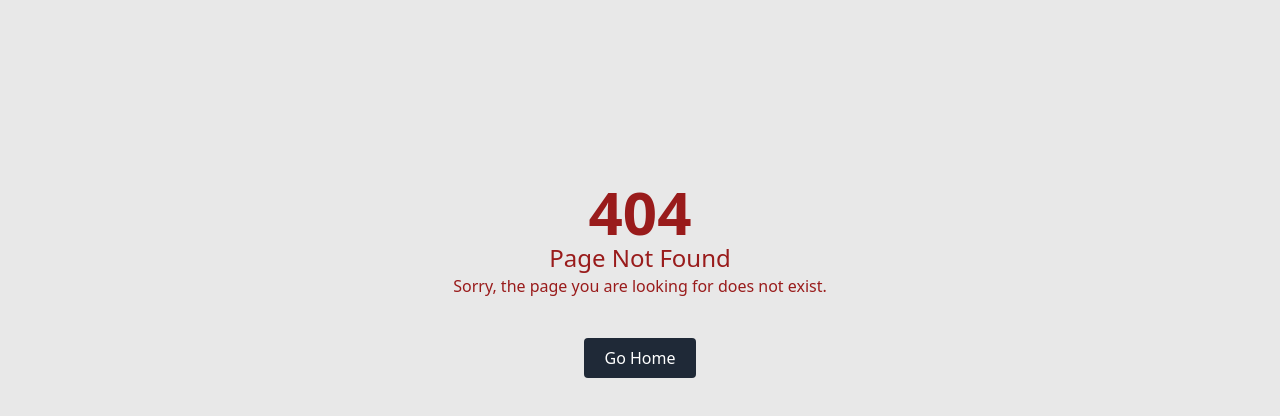
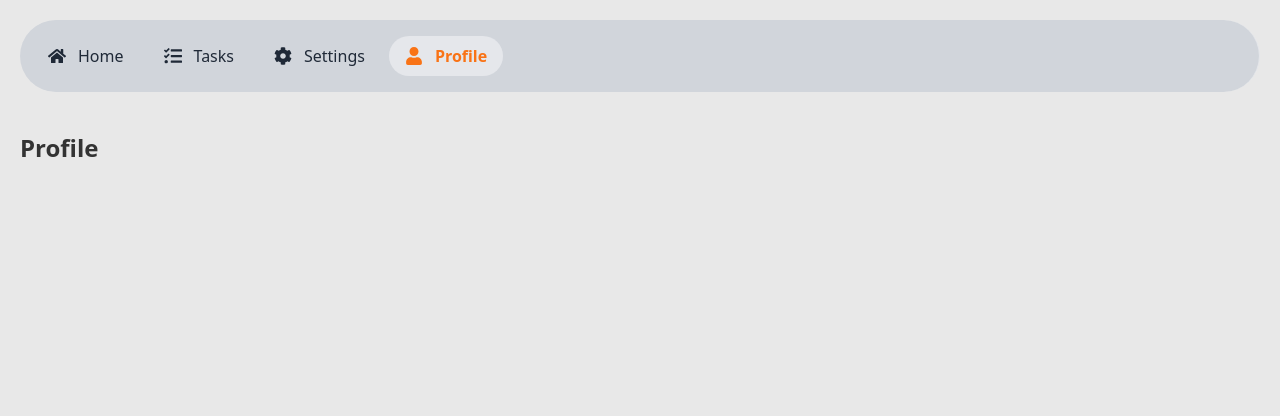
Before and after one commit to Bunkheang-heng/to-do-list-react-app, a React (Create React App) app: page /profile in a window 1280 px wide. Before the commit this address had no page. Shown: the top 416 px of the page. Built offline with nearby package versions, Linux system fonts and the light colour scheme.

Commit message:
profile page inlcuded

```diff
--- a/src/App.js
+++ b/src/App.js
@@ -11,6 +11,7 @@ import Leading from "./pages/Leading";
 import Login from "./pages/auth/Login";
 import Home from "./pages/Home";
 import Register from "./pages/auth/Register";
+import Profile from './pages/Profile';
 
 export default function App() {
   return (
@@ -33,7 +34,7 @@ export default function App() {
         <Route path="/task" element={<Task />} />
         <Route path="/setting" element={<Settings />} />
         <Route path="/home" element={<Home />} />
-
+        <Route path="/profile" element={<Profile />} />
       </Route>
 
       {/* Routes without Sidebar */}
--- a/src/components/Sidebar.js
+++ b/src/components/Sidebar.js
@@ -20,7 +20,7 @@ export default function Sidebar() {
                 to={item.path}
                 className={({ isActive }) =>
                   `flex items-center gap-3 px-4 py-2 rounded hover:bg-gray-100 transition rounded-[200px] w-full ${
-                    isActive ? 'bg-gray-200  rounded-[200px] font-semibold text-blue-600' : 'text-gray-800'
+                    isActive ? 'bg-gray-200  rounded-[200px] font-semibold text-orange-500' : 'text-gray-800'
                   }`
                 }
               >
```
